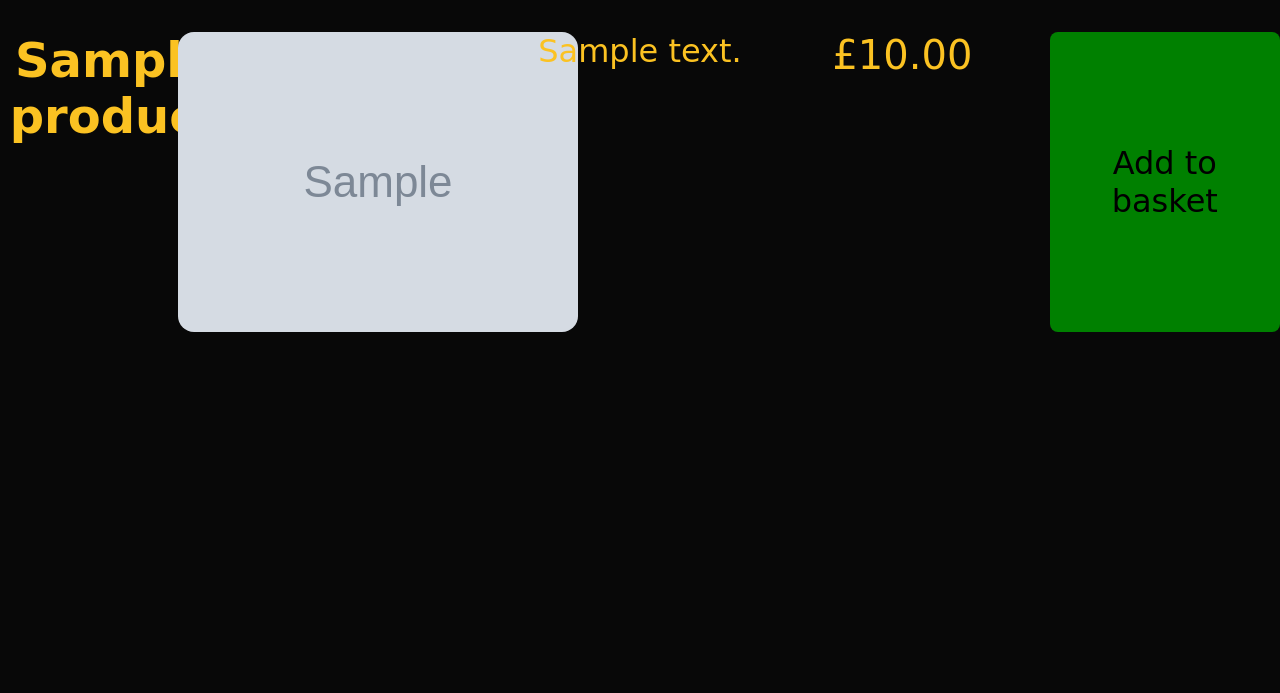
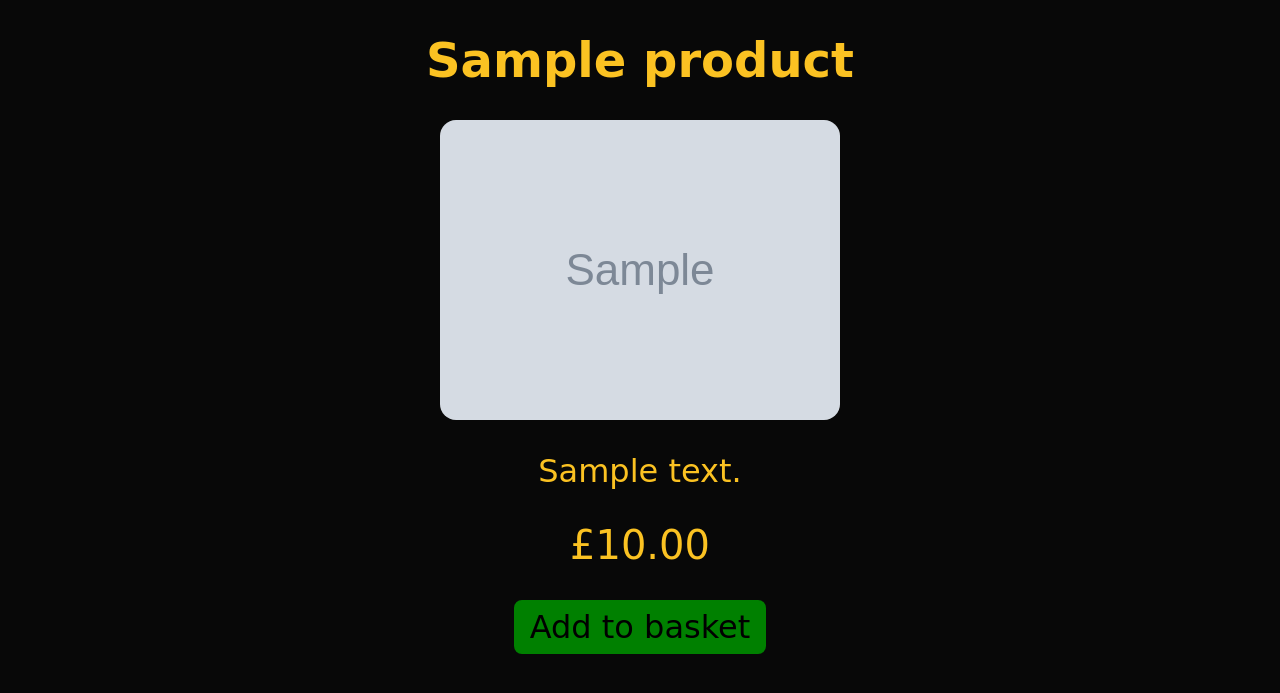
Before and after one commit to tomhaire87/pheonix, a Django app: a page that uses store/templates/store/base.html in a window 1280 px wide. Shown: the part 89-782 px from the top of the page. Run offline with Django 4.2, Linux system fonts and the light colour scheme; tables that the repository leaves empty hold one stand-in row (values such as "Sample post"); grey boxes marked "Sample" are stand-in pictures; some web fonts are replaced.

```diff
--- a/base/settings.py
+++ b/base/settings.py
@@ -6,7 +6,7 @@ BASE_DIR = Path(__file__).resolve().parent.parent
 
 SECRET_KEY = config("DJANGO_SECRET_KEY", default="sagfhbfbshkcsfcafhghsfayetfdasdsyfjxhfhasfyegyegyd")
 
-# DEBUG = True
+#DEBUG = True
 #DEBUG = config("DEBUG_SETTING")
 DEBUG = os.getenv('DEBUG_SETTING', 'False').lower() == 'true'
 print("Debug: " , type(DEBUG), DEBUG)
--- a/store/static/store/css/single.css
+++ b/store/static/store/css/single.css
@@ -1,7 +1,7 @@
 .product_detail_container {
     margin-top: 2rem;
     display: grid;
-    grid-template-columns: repeat( auto-fit, minmax(200px, 1fr) );
+    grid-template-columns: 1fr;
     justify-items: center;
     grid-gap: 2rem;
     text-align: center;
```
